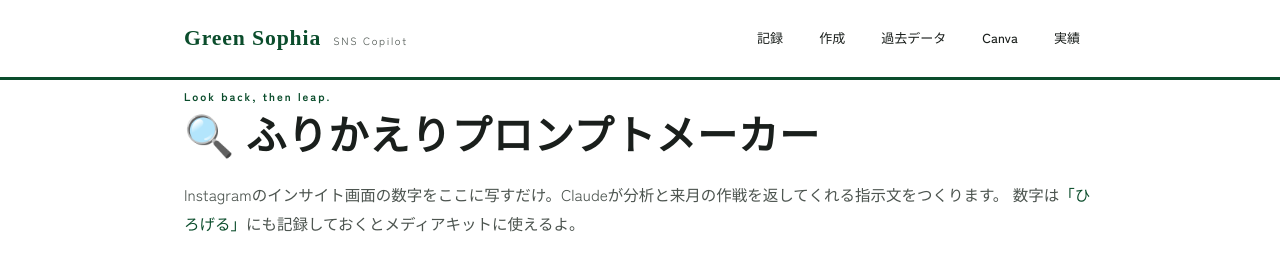
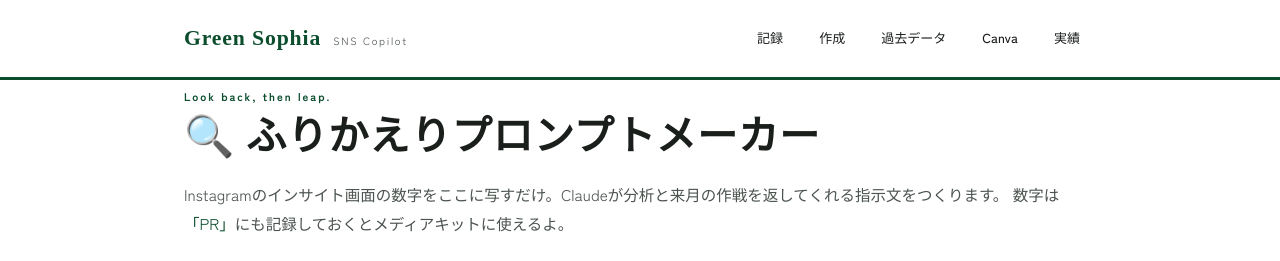
Before and after one commit to GreenSophia/GS-2, a Next.js app: page /prompts/analysis in a window 1280 px wide. Shown: the top 261 px of the page. Built offline with nearby package versions, Linux system fonts and the light colour scheme; a web font is replaced by a local one.

Commit message:
Update text in analysis page for clarity

```diff
--- a/app/prompts/analysis/page.tsx
+++ b/app/prompts/analysis/page.tsx
@@ -44,7 +44,7 @@ export default function AnalysisPromptPage() {
       <h1>🔍 ふりかえりプロンプトメーカー</h1>
       <p className="muted">
         Instagramのインサイト画面の数字をここに写すだけ。Claudeが分析と来月の作戦を返してくれる指示文をつくります。
-        数字は<a href="/metrics">「ひろげる」</a>にも記録しておくとメディアキットに使えるよ。
+        数字は<a href="/metrics">「PR」</a>にも記録しておくとメディアキットに使えるよ。
       </p>
 
       <div className="card">
@@ -99,7 +99,7 @@ export default function AnalysisPromptPage() {
         </div>
         <div className="prompt-out">{prompt}</div>
       </div>
-      {copied && <div className="toast">クリップボードにコピーしました 🌿</div>}
+      {copied && <div className="toast">クリップボードにコピー完了</div>}
     </main>
   );
 }
```
